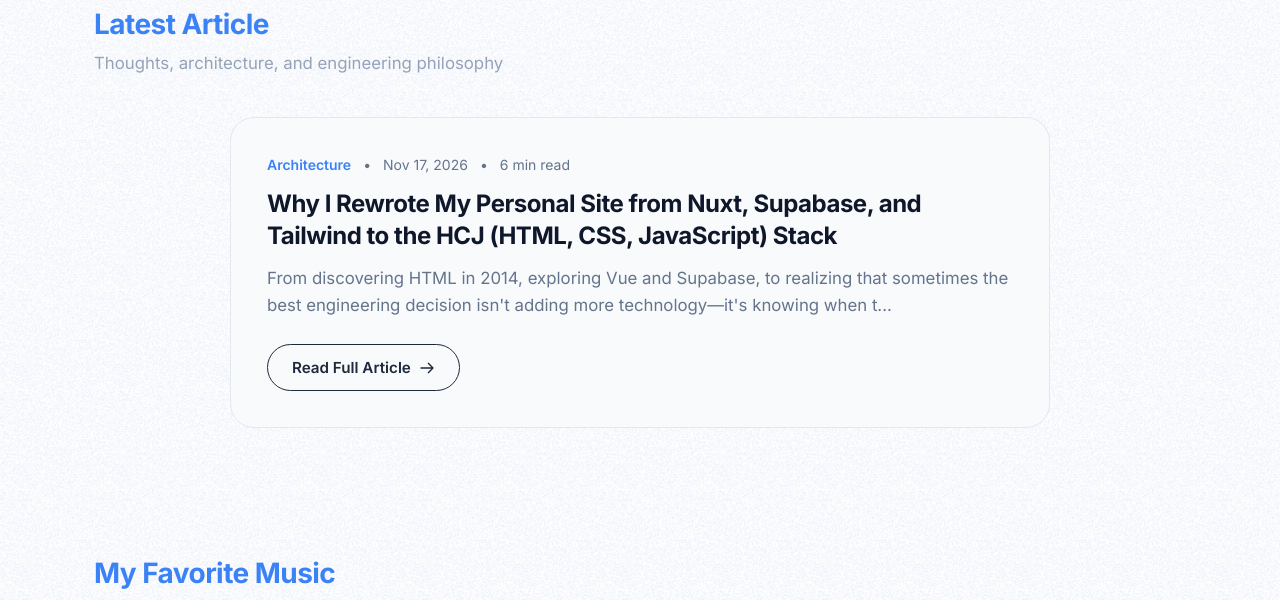
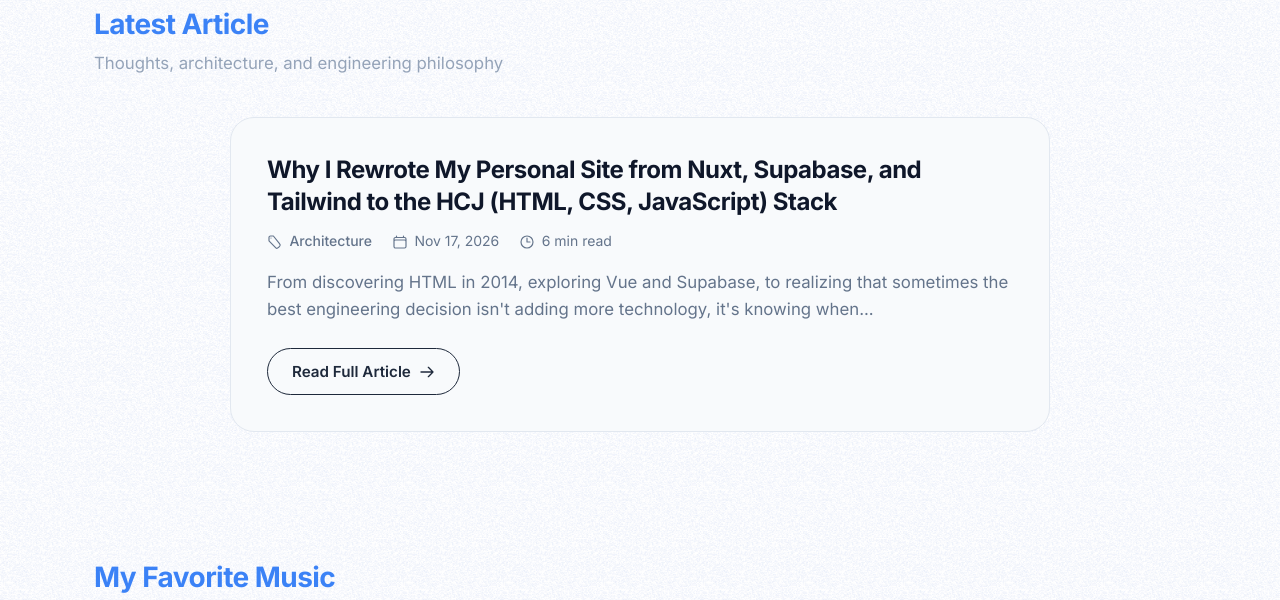
Before and after one commit to PramAhmad/personalsite, a plain HTML site: page index.html in a window 1280 px wide. Shown: the part 1762-2362 px from the top of the page. Drawn offline with Linux system fonts and the light colour scheme.

Commit message:
fix(blog): move metadata under title with Heroicons, remove em-dashes, and simplify author bio

```diff
--- a/assets/css/style.css
+++ b/assets/css/style.css
@@ -385,7 +385,8 @@ a {
 .article-meta {
   display: flex;
   align-items: center;
-  gap: 1rem;
+  flex-wrap: wrap;
+  gap: 0.75rem 1.5rem;
   color: #64748b;
   font-size: 0.95rem;
 }
@@ -513,10 +514,26 @@ a {
   display: flex;
   align-items: center;
   flex-wrap: wrap;
-  gap: 0.5rem 0.75rem;
-  margin-bottom: 0.75rem;
+  gap: 0.75rem 1.25rem;
+  margin-top: 0.6rem;
+  margin-bottom: 1rem;
   font-size: 0.875rem;
   color: #64748b;
+}
+
+.meta-item {
+  display: inline-flex;
+  align-items: center;
+  gap: 0.4rem;
+  font-size: 0.875rem;
+  color: #64748b;
+}
+
+.meta-icon {
+  width: 16px;
+  height: 16px;
+  flex-shrink: 0;
+  stroke-width: 1.75;
 }
 
 .home-blog-card h3 {
--- a/assets/js/data.js
+++ b/assets/js/data.js
@@ -26,7 +26,7 @@ const PORTFOLIO_DATA = {
       title: "Why I Rewrote My Personal Site from Nuxt, Supabase, and Tailwind to the HCJ (HTML, CSS, JavaScript) Stack",
       date: "Nov 17, 2026",
       readTime: "6 min read",
-      excerpt: "From discovering HTML in 2014, exploring Vue and Supabase, to realizing that sometimes the best engineering decision isn't adding more technology—it's knowing when to strip it away.",
+      excerpt: "From discovering HTML in 2014, exploring Vue and Supabase, to realizing that sometimes the best engineering decision isn't adding more technology, it's knowing when to strip it away.",
       url: "blog.html"
     }
   ]
--- a/index.html
+++ b/index.html
@@ -212,22 +212,39 @@
         <!-- Static Article Card -->
         <div style="max-width: 820px; margin: 0 auto;">
           <article class="home-blog-card">
-            <div class="home-blog-card-meta">
-              <span class="text-primary font-semibold">Architecture</span>
-              <span>•</span>
-              <span>Nov 17, 2026</span>
-              <span>•</span>
-              <span>6 min read</span>
-            </div>
-
             <a href="blog.html">
               <h3>
                 Why I Rewrote My Personal Site from Nuxt, Supabase, and Tailwind to the HCJ (HTML, CSS, JavaScript) Stack
               </h3>
             </a>
 
+            <!-- Metadata under title with Heroicons -->
+            <div class="home-blog-card-meta">
+              <span class="meta-item text-primary font-medium">
+                <svg class="meta-icon" fill="none" viewBox="0 0 24 24" stroke="currentColor">
+                  <path stroke-linecap="round" stroke-linejoin="round" d="M9.568 3H5.25A2.25 2.25 0 003 5.25v4.318c0 .597.237 1.17.659 1.591l9.581 9.581c.699.699 1.78.872 2.607.386a11.966 11.966 0 003.568-3.568c.486-.827.313-1.908-.386-2.607L9.568 3z" />
+                  <path stroke-linecap="round" stroke-linejoin="round" d="M6 6h.008v.008H6V6z" />
+                </svg>
+                <span>Architecture</span>
+              </span>
+
+              <span class="meta-item">
+                <svg class="meta-icon" fill="none" viewBox="0 0 24 24" stroke="currentColor">
+                  <path stroke-linecap="round" stroke-linejoin="round" d="M6.75 3v2.25M17.25 3v2.25M3 18.75V7.5a2.25 2.25 0 012.25-2.25h13.5A2.25 2.25 0 0121 7.5v11.25m-18 0A2.25 2.25 0 005.25 21h13.5A2.25 2.25 0 0021 18.75m-18 0v-7.5A2.25 2.25 0 015.25 9h13.5A2.25 2.25 0 0121 11.25v7.5" />
+                </svg>
+                <span>Nov 17, 2026</span>
+              </span>
+
+              <span class="meta-item">
+                <svg class="meta-icon" fill="none" viewBox="0 0 24 24" stroke="currentColor">
+                  <path stroke-linecap="round" stroke-linejoin="round" d="M12 6v6h4.5m4.5 0a9 9 0 11-18 0 9 9 0 0118 0z" />
+                </svg>
+                <span>6 min read</span>
+              </span>
+            </div>
+
             <p data-max-str="165" class="max-str-clamp">
-              From discovering HTML in 2014, exploring Vue and Supabase, to realizing that sometimes the best engineering decision isn't adding more technology—it's knowing when to strip it away and return to the fundamentals.
+              From discovering HTML in 2014, exploring Vue and Supabase, to realizing that sometimes the best engineering decision isn't adding more technology, it's knowing when to strip it away and return to the fundamentals.
             </p>
 
             <a href="blog.html" class="btn-outline">
```
Also changed, not shown: blog.html (+41 -19 lines).
